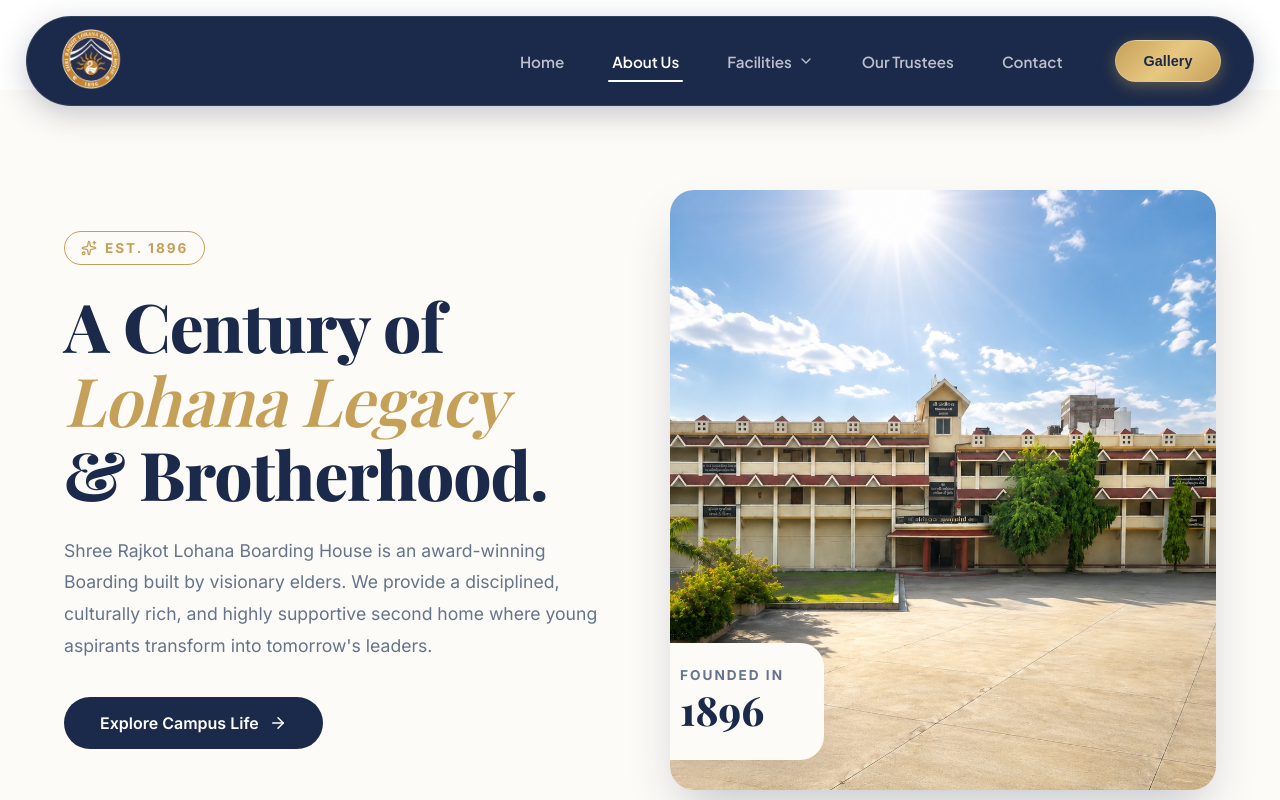
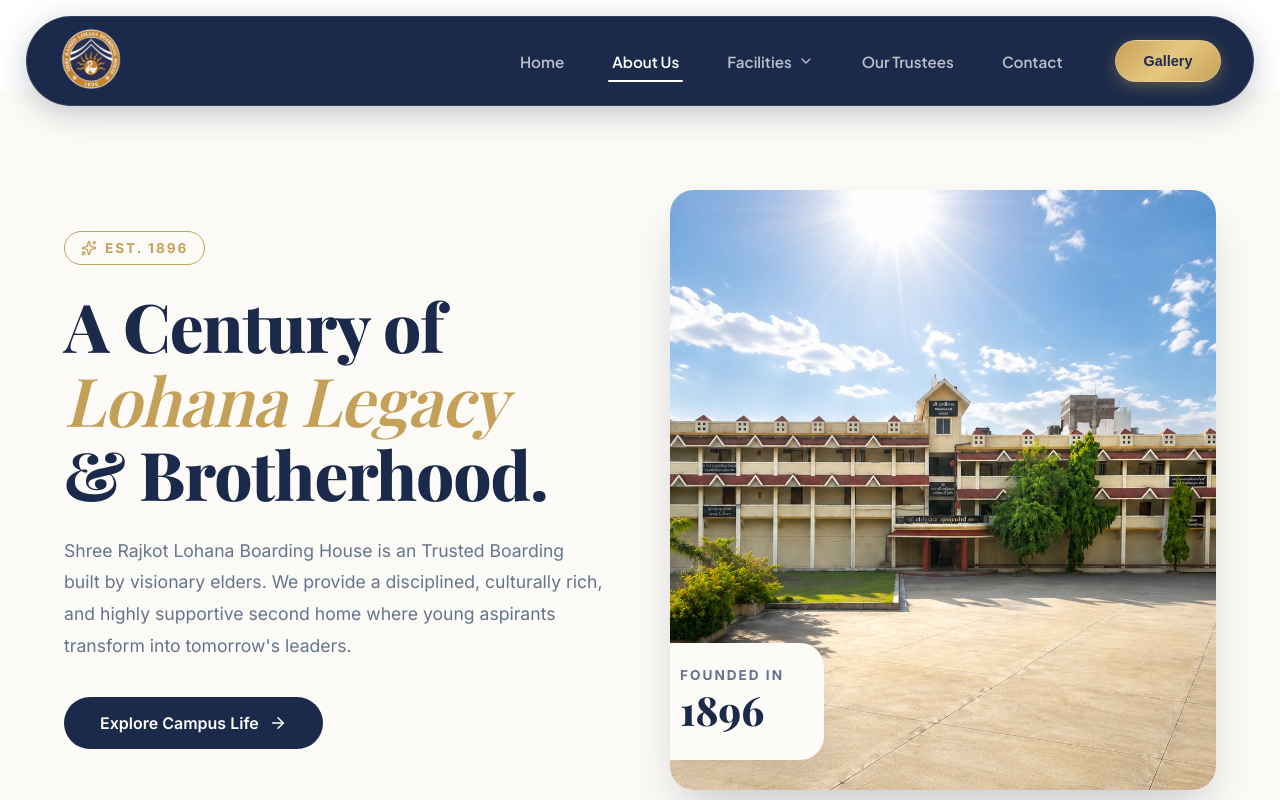
Before and after one commit to hetheet/rlbh, a React (Vite) app: page /about in a window 1280 px wide. Shown: the top 800 px of the page. Built offline with nearby package versions, Linux system fonts and the light colour scheme; a web font is replaced by a local one.

Commit message:
testing words

```diff
--- a/src/components/MainAboutUs.jsx
+++ b/src/components/MainAboutUs.jsx
@@ -335,7 +335,7 @@ export default function MainAboutUs() {
             </h1>
 
             <p style={styles.description}>
-              Shree Rajkot Lohana Boarding House is an award-winning Boarding
+              Shree Rajkot Lohana Boarding House is an Trusted Boarding
               built by visionary elders. We provide a disciplined, culturally
               rich, and highly supportive second home where young aspirants
               transform into tomorrow's leaders.
```
